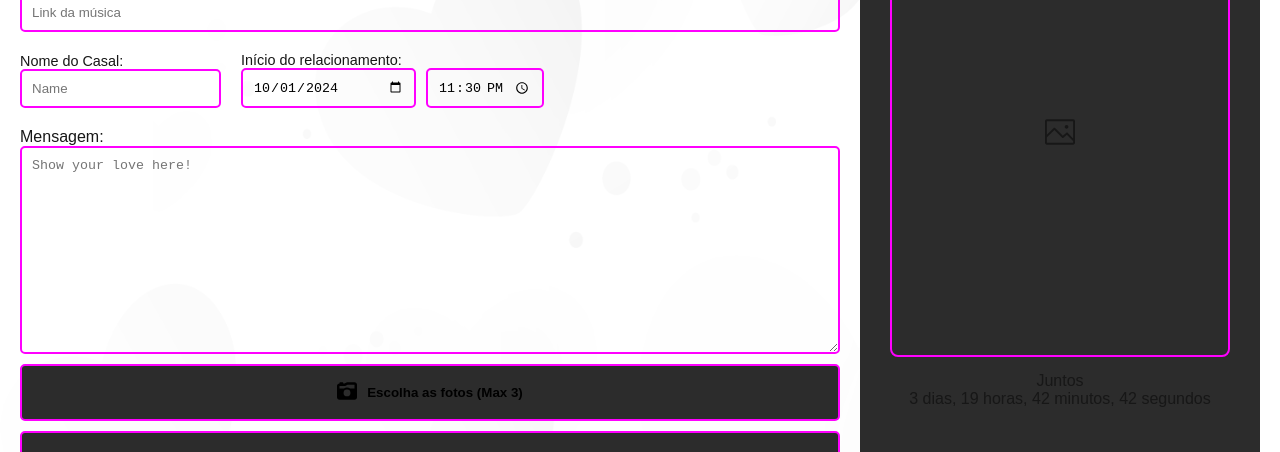
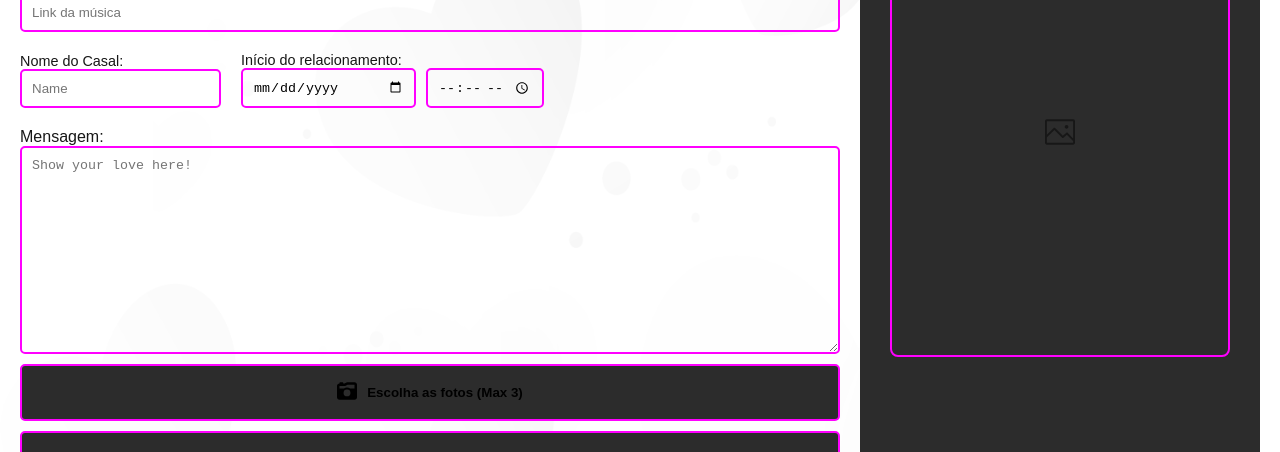
Before and after one commit to marceloaraujodev/lovebirds, a Next.js app: page / in a window 1280 px wide. Shown: the part 296-748 px from the top of the page. Built offline with nearby package versions, Linux system fonts and the light colour scheme.

Commit message:
timer set

```diff
--- a/app/components/Form/Form.jsx
+++ b/app/components/Form/Form.jsx
@@ -9,8 +9,8 @@ import axios from 'axios';
 
 export default function Form() {
   const [name, setName] = useState('')
-  const [date, setDate] = useState('2024-10-01')
-  const [time, setTime] = useState('23:30')
+  const [date, setDate] = useState('')
+  const [time, setTime] = useState('')
   const [photos, setPhotos] = useState([])
   const [musicLink, setMusicLink] = useState('');
   const [photoPreviews, setPhotoPreviews] = useState([]) // for the blobs
```
